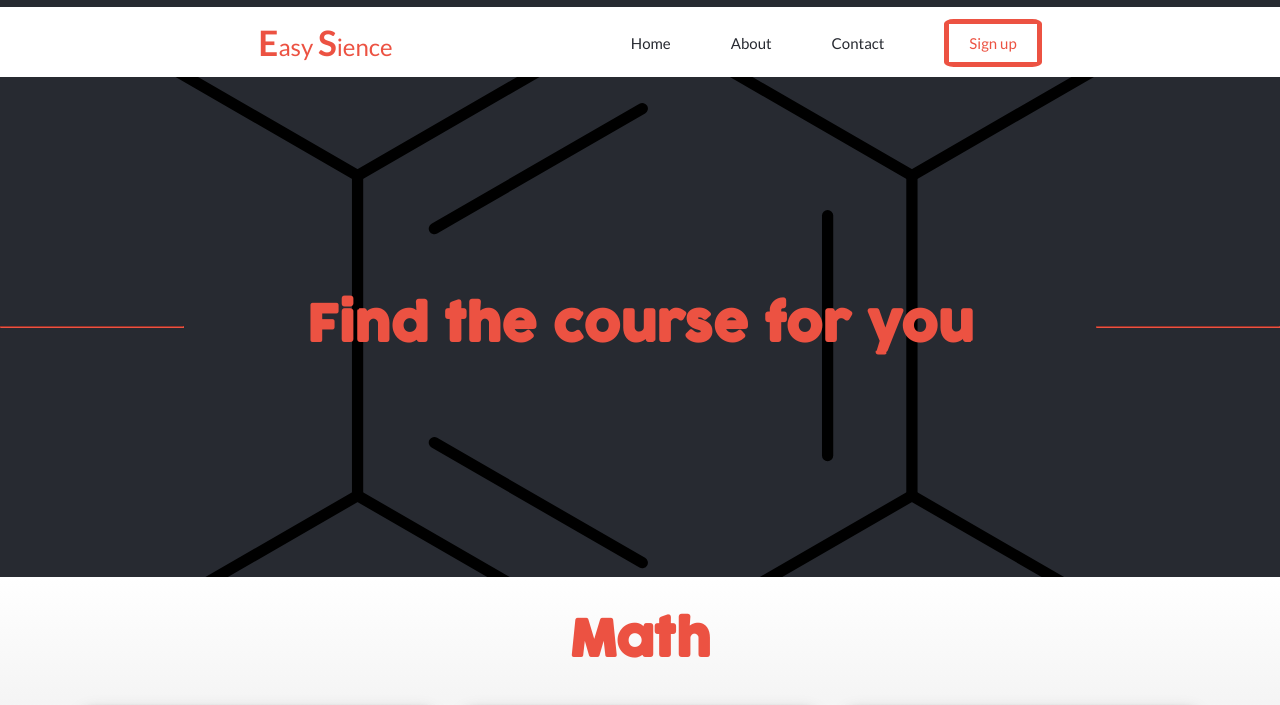
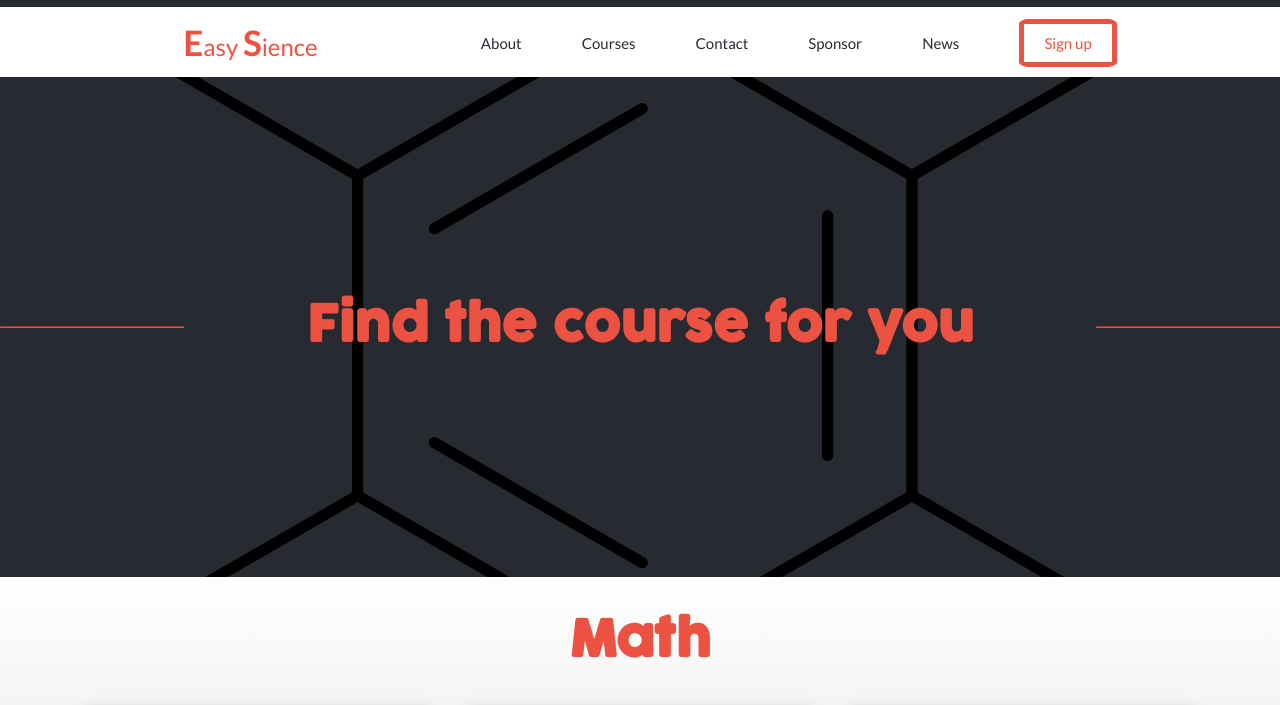
Before and after one commit to carloshs1994/easyscience, a website: page courses.html in a window 1280 px wide. Shown: the part 33-738 px from the top of the page. Drawn offline with Linux system fonts and the light colour scheme.

Commit message:
Add Nav changes to courses.html file

```diff
--- a/courses.html
+++ b/courses.html
@@ -21,13 +21,15 @@
     </section>
     <nav>
       <div class="logo"><a href="index.html"><strong>E</strong>asy <strong>S</strong>ience</a></div>
-      <div class="hamburger-menu"><img id="menu-button" src="assets/hamburger-menu.png" alt="menu"></div>
+      <div class="hamburger-menu"><i id="menu-button" class="fas fa-bars"></i></div>
       <ul id="menu">
         <li class="closeButtonContainer"><span id="closeButton">X</span></li>
-        <li><a class="Personal-information" href="index.html">Home</a></li>
-        <li><a class="Personal-information" href="index.html#about">About</a></li>
-        <li><a class="Personal-information" href="index.html#contact">Contact</a></li>
-        <li><a class="button sign-up" href="#">Sign up</a></li>
+        <li><a class="Personal-information" href="#about">About</a></li>
+        <li><a class="Personal-information" href="courses.html">Courses</a></li>
+        <li><a class="Personal-information" href="#contact">Contact</a></li>
+        <li><a class="Personal-information" href="#contact">Sponsor</a></li>
+        <li><a class="Personal-information" href="#contact">News</a></li>
+        <li><a class="Personal-information button sign-up" href="#">Sign up</a></li>
       </ul>
     </nav>
   </header>
```
